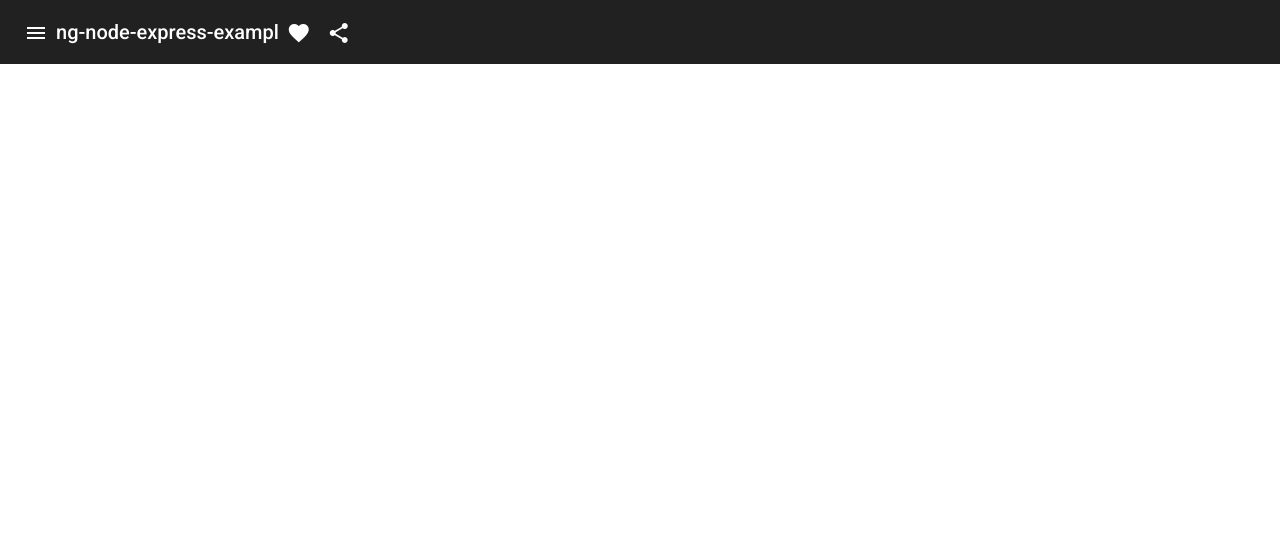
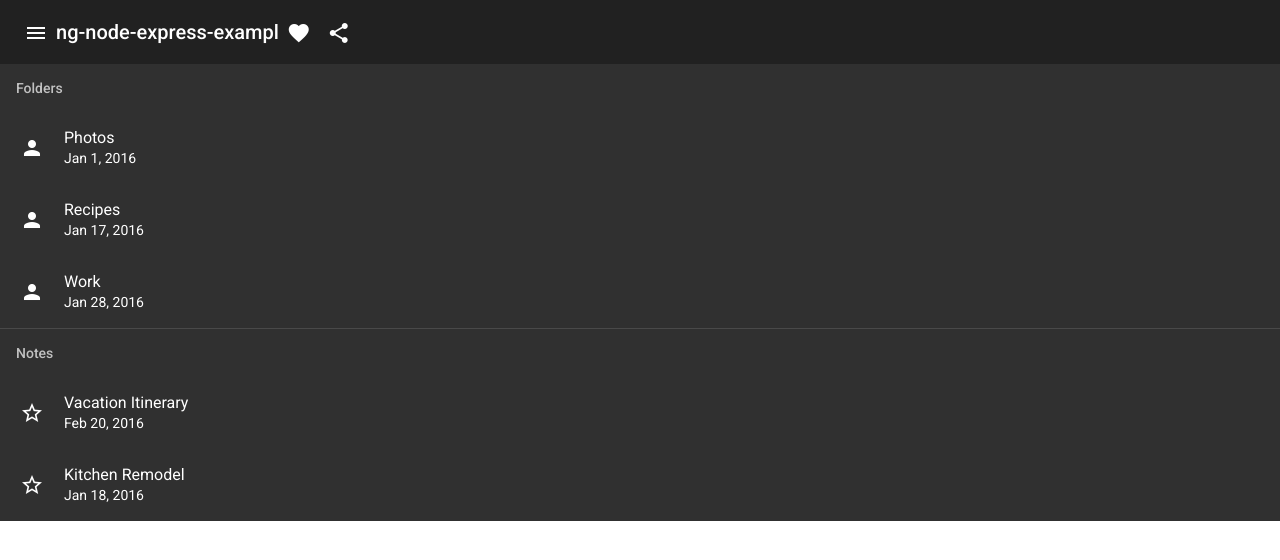
Before and after one commit to AlonsoK28/ng-node-express-example, an Angular app: page / in a window 1280 px wide. Shown: the top 560 px of the page. Built offline with nearby package versions, Linux system fonts and the light colour scheme.

Commit message:
user component

```diff
--- a/src/app/app.component.html
+++ b/src/app/app.component.html
@@ -2,3 +2,5 @@
 <router-outlet></router-outlet>
 
 <app-toolbar></app-toolbar>
+
+<app-user></app-user>
--- /dev/null
+++ b/src/app/components/user-list/user-list.component.html
@@ -0,0 +1,15 @@
+<mat-list>
+    <div mat-subheader>Folders</div>
+    <mat-list-item *ngFor="let folder of folders">
+        <mat-icon mat-list-icon>person</mat-icon>
+        <div mat-line>{{folder.name}}</div>
+        <div mat-line> {{folder.updated | date}} </div>
+    </mat-list-item>
+    <mat-divider></mat-divider>
+    <div mat-subheader>Notes</div>
+    <mat-list-item *ngFor="let note of notes">
+        <mat-icon mat-list-icon>star_border</mat-icon>
+        <div mat-line>{{note.name}}</div>
+        <div mat-line> {{note.updated | date}} </div>
+    </mat-list-item>
+</mat-list>
--- /dev/null
+++ b/src/app/components/user-list/user-list.component.ts
@@ -0,0 +1,46 @@
+import { Component, OnInit } from '@angular/core';
+
+export interface Section {
+  name: string;
+  updated: Date;
+}
+
+@Component({
+  selector: 'app-user-list',
+  templateUrl: './user-list.component.html',
+  styleUrls: ['./user-list.component.scss']
+})
+export class UserListComponent implements OnInit {
+
+
+  folders: Section[] = [
+    {
+      name: 'Photos',
+      updated: new Date('1/1/16'),
+    },
+    {
+      name: 'Recipes',
+      updated: new Date('1/17/16'),
+    },
+    {
+      name: 'Work',
+      updated: new Date('1/28/16'),
+    }
+  ];
+  notes: Section[] = [
+    {
+      name: 'Vacation Itinerary',
+      updated: new Date('2/20/16'),
+    },
+    {
+      name: 'Kitchen Remodel',
+      updated: new Date('1/18/16'),
+    }
+  ];
+
+  constructor() { }
+
+  ngOnInit(): void {
+  }
+
+}
--- /dev/null
+++ b/src/app/pages/user/user.component.html
@@ -0,0 +1,3 @@
+<div class="mat-app-background basic-container">
+    <app-user-list></app-user-list>
+</div>
--- /dev/null
+++ b/src/app/pages/user/user.component.ts
@@ -0,0 +1,15 @@
+import { Component, OnInit } from '@angular/core';
+
+@Component({
+  selector: 'app-user',
+  templateUrl: './user.component.html',
+  styleUrls: ['./user.component.scss']
+})
+export class UserComponent implements OnInit {
+
+  constructor() { }
+
+  ngOnInit(): void {
+  }
+
+}
```
Also changed, not shown: src/app/app.module.ts (+8 -2 lines), src/app/components/user-list/module/user-list.module.ts (added, +27 -0 lines), src/app/components/user-list/user-list.component.scss (added), src/app/pages/user/user.component.scss (added).
